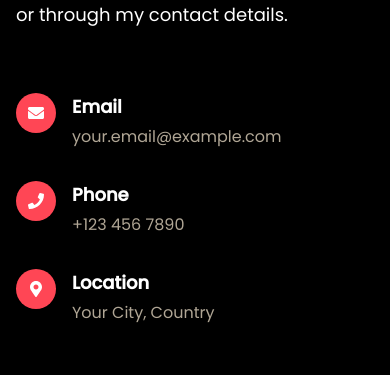
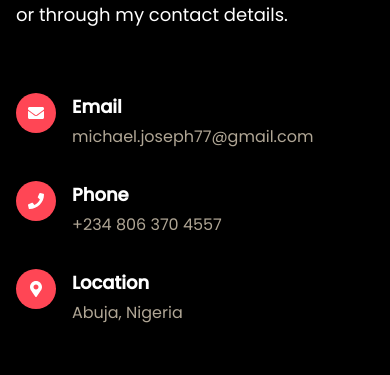
Before and after one commit to Mickyj70/Finished-portfolio, a React (Vite) app: page /projectdetail/1 in a window 390 px wide. Shown: the part 1491-1866 px from the top of the page. Built offline with nearby package versions, Linux system fonts and the light colour scheme.

Commit message:
tweaked info in the contact me page such as email phone no and location

```diff
--- a/src/pages/contact/Contact.jsx
+++ b/src/pages/contact/Contact.jsx
@@ -70,7 +70,7 @@ export const Contact = () => {
                   <h3 className="text-lg font-semibold mb-1">Email</h3>
                   <p className="text-dark-secondary dark:text-dark-secondary dim:text-dim-secondary light:text-light-secondary">
                     <a href="mailto:your.email@example.com" className="hover:underline">
-                      your.email@example.com
+                      michael.joseph77@gmail.com
                     </a>
                   </p>
                 </div>
@@ -83,8 +83,8 @@ export const Contact = () => {
                 <div>
                   <h3 className="text-lg font-semibold mb-1">Phone</h3>
                   <p className="text-dark-secondary dark:text-dark-secondary dim:text-dim-secondary light:text-light-secondary">
-                    <a href="tel:+1234567890" className="hover:underline">
-                      +123 456 7890
+                    <a href="tel:+2348063704557" className="hover:underline">
+                      +234 806 370 4557
                     </a>
                   </p>
                 </div>
@@ -97,7 +97,7 @@ export const Contact = () => {
                 <div>
                   <h3 className="text-lg font-semibold mb-1">Location</h3>
                   <p className="text-dark-secondary dark:text-dark-secondary dim:text-dim-secondary light:text-light-secondary">
-                    Your City, Country
+                    Abuja, Nigeria
                   </p>
                 </div>
               </div>
```
